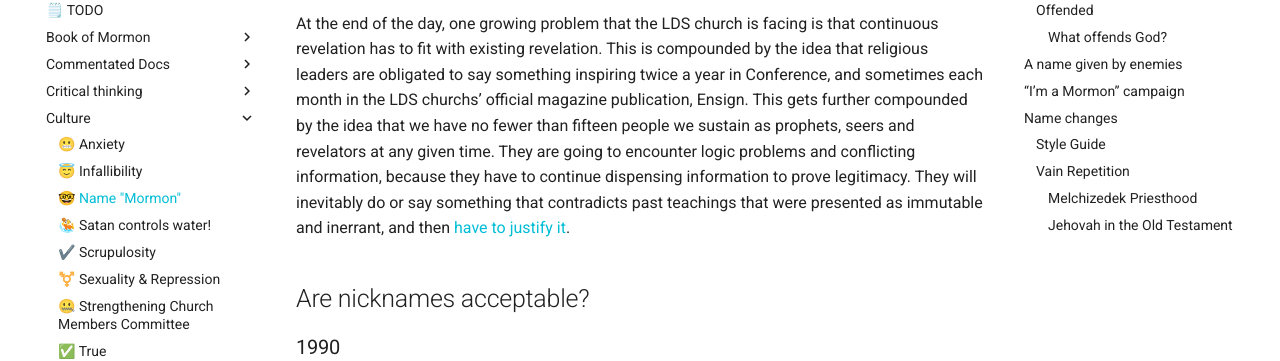
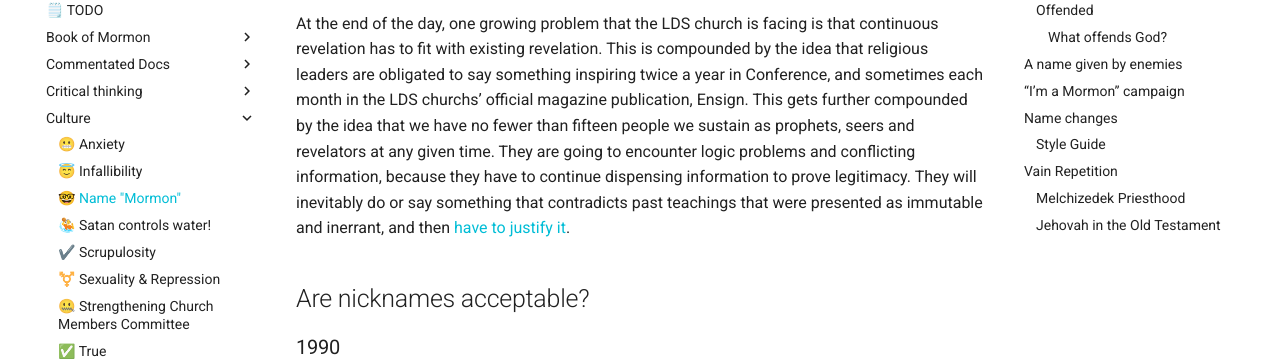
Before and after one commit to b3-exmo/b3-exmo.github.io, an MkDocs documentation site: the page built from docs/Culture/Name Mormon.md, in a window 1280 px wide. Shown: the part 209-570 px from the top of the page. Built offline with MkDocs 1.6.1 and Material for MkDocs 9.7.7, drawn with Linux system fonts in a browser that asks for light colours.

Commit message:
Fix indentation

```diff
--- a/docs/Culture/Name Mormon.md
+++ b/docs/Culture/Name Mormon.md
@@ -194,8 +194,8 @@ lol. lmao.
 
 &nbsp;
 
-### Vain Repetition
-#### Melchizedek Priesthood
+## Vain Repetition
+### Melchizedek Priesthood
 
 > _Why is the higher priesthood named after someone called Melchizedek? Wouldn’t it make more sense to name it after the Lord? The early Saints wondered about this, and the Lord explained it through the Prophet Joseph Smith:_
 
@@ -215,7 +215,7 @@ Also God: Don’t nickname my church after a righteous guy, Mormon. That doesn
 
 &nbsp;
 
-#### Jehovah in the Old Testament
+### Jehovah in the Old Testament
 
 > Why then is Jehovah missing from our Bible translations? The answer can be found in the way His name has been treated by Jews since the days of Malachi and Zechariah. Jehovah is the name of God, and devout Jews, out of reverence for Him, never say His name. Instead they substitute Adonai, a Hebrew title meaning “Lord.” So whenever they speak of Him or read aloud His name from scripture, they substitute Adonai (Lord).
 
```
